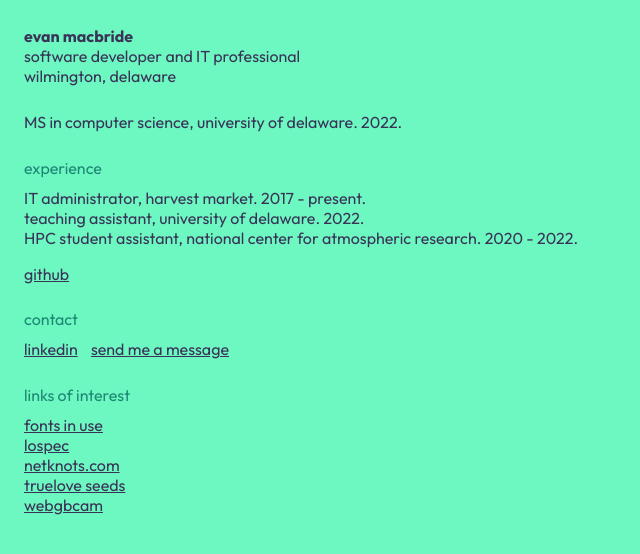
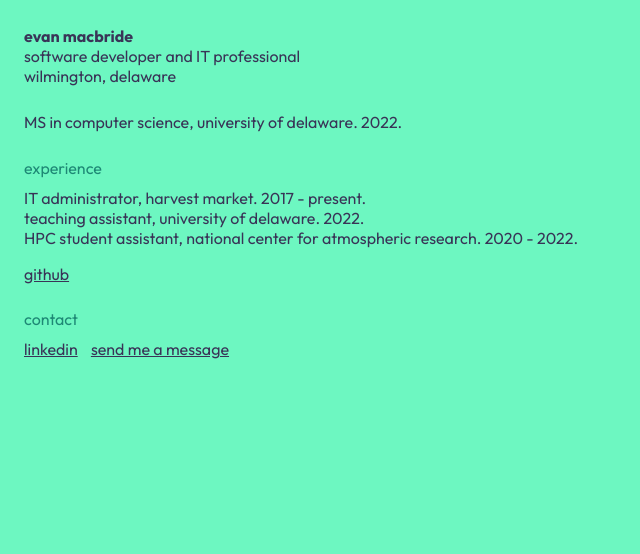
Before and after one commit to evanmacbride/2025-site, a plain HTML site: page index.html in a window 1280 px wide. Shown: the whole page, without its empty margins (0-640 px from the left). Drawn offline with Linux system fonts and the light colour scheme.

Commit message:
remove links section

```diff
--- a/index.html
+++ b/index.html
@@ -42,16 +42,6 @@
         <h3>contact</h3>
         <a href="https://www.linkedin.com/in/evanmacbride/">LinkedIn</a> <a href="contact.html">Send Me a Message</a>
       </section>
-      <section class="links">
-        <h3>Links of Interest</h3>
-	<ul>
-	  <li><a href="https://fontsinuse.com/">Fonts In Use</a></li>
-	  <li><a href="https://lospec.com/">Lospec</a></li>
-	  <li><a href="https://www.netknots.com/">NetKnots.com</a></li>
-	  <li><a href="https://trueloveseeds.com/">Truelove Seeds</a></li>
-	  <li><a href="https://maple.pet/webgbcam/">webgbcam</a></li>
-	</ul>
-      </section>
     </main>
     <sript src="script.js"></script>
     <noscript>
```
